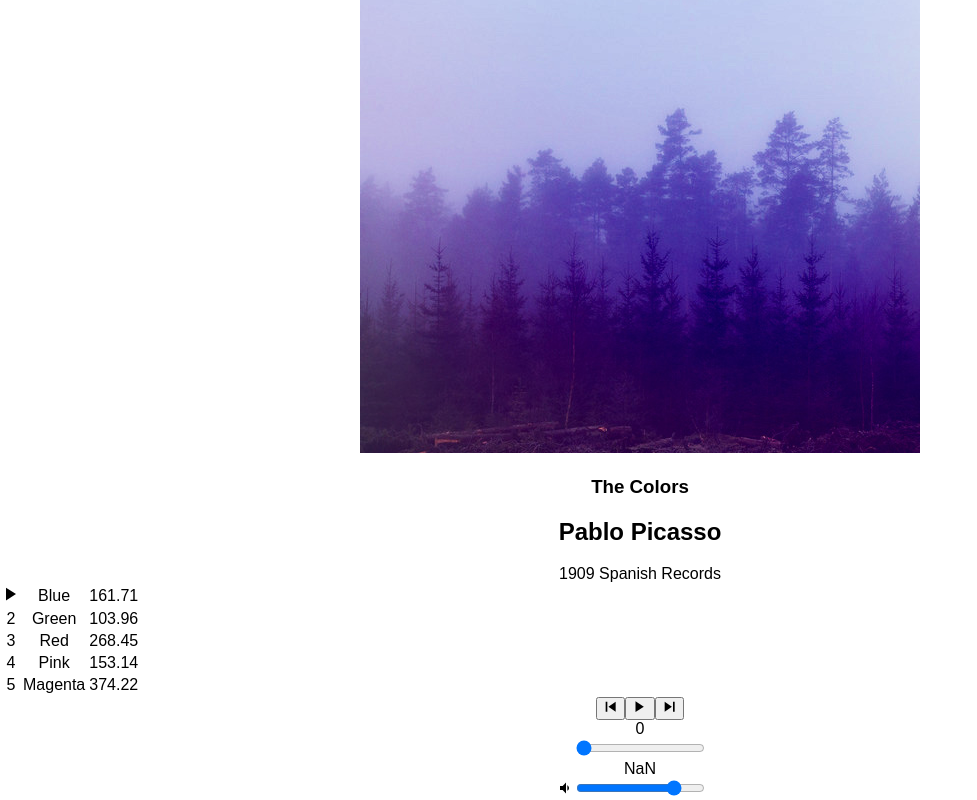
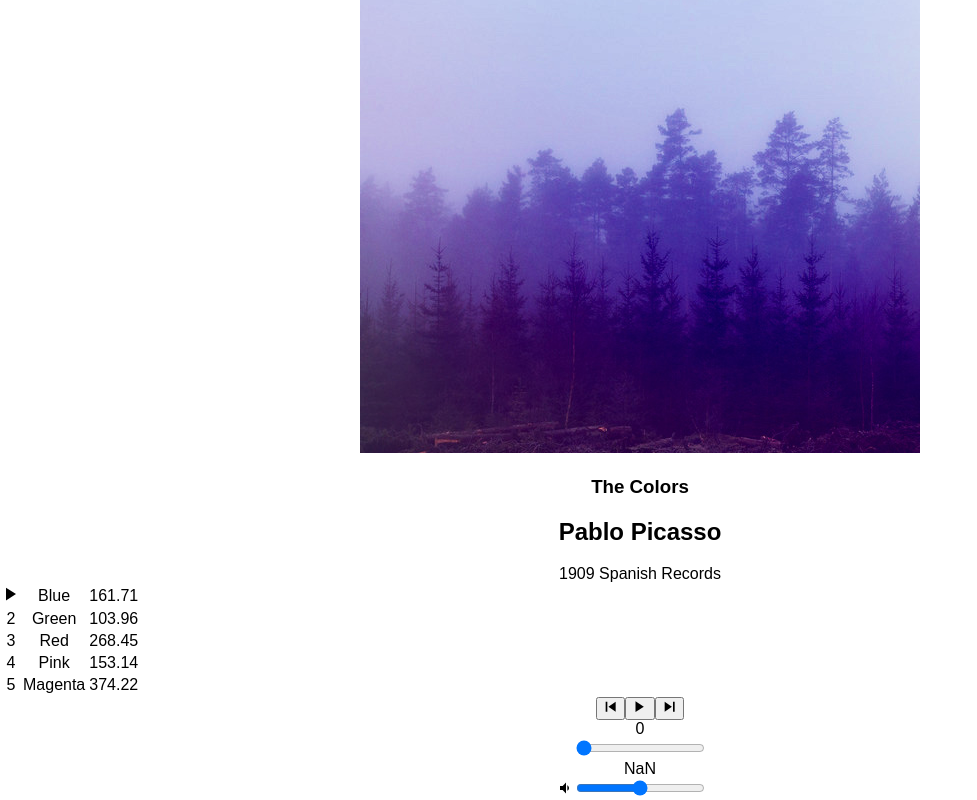
Before and after one commit to diva-D/bloc-jams-react, a React (Create React App) app: page /album/the-colors in a window 1280 px wide. Shown: the part 205-1005 px from the top of the page, without its empty margins (0-977 px from the left). Built offline with nearby package versions, Linux system fonts and the light colour scheme; some icons are missing.

Commit message:
Assignment player bar range inputs: Volume bar completed

```diff
--- a/src/components/Album.js
+++ b/src/components/Album.js
@@ -18,10 +18,12 @@ class Album extends Component {
             songHover: 0,
             currentTime: 0,
             duration: album.songs[0].duration,
+            volume: "0.5",
         };
 
         this.audioElement = document.createElement('audio');
         this.audioElement.src = album.songs[0].audioSrc;
+        this.audioElement.volume = this.state.volume;
     }
 
     componentDidMount() {
@@ -31,17 +33,22 @@ class Album extends Component {
             },
             durationchange: e => {
                 this.setState({ duration: this.audioElement.duration });
+            },
+            volumechange: e => {
+                this.setState({ volume: this.audioElement.volume });
             }
         };
 
         this.audioElement.addEventListener('timeupdate', this.eventListeners.timeupdate);
         this.audioElement.addEventListener('durationchange', this.eventListeners.durationchange);
+        this.audioElement.addEventListener('volumechange', this.eventListeners.volumechange);
     }
 
     componentWillUnmount() {
         this.audioElement.src = null;
         this.audioElement.removeEventListener('timeupdate', this.eventListeners.timeupdate);
         this.audioElement.removeEventListener('durationchange', this.eventListeners.durationchange);
+        this.audioElement.removeEventListener('volumechange', this.eventListeners.volumechange);
     }
 
     play() {
@@ -89,6 +96,12 @@ class Album extends Component {
         const newTime = this.audioElement.duration * e.target.value;
         this.audioElement.currentTime = newTime;
         this.setState({ currentTime: newTime });
+    }
+
+    handleVolumeChange(e) {
+        const newVolume = this.audioElement.volume + (e.target.value - this.audioElement.volume);
+        this.audioElement.volume = newVolume;
+        this.setState({ volume: newVolume });
     }
 
     handleMouseEnter(index) {
@@ -152,8 +165,10 @@ class Album extends Component {
                     handlePrevClick={() => this.handlePrevClick()}
                     handleNextClick={() => this.handleNextClick()}
                     handleTimeChange={(e) => this.handleTimeChange(e)}
+                    handleVolumeChange={(e) => this.handleVolumeChange(e)}
                     currentTime={this.audioElement.currentTime}
                     duration={this.audioElement.duration}
+                    volume={this.audioElement.volume}
                 />
             </section>
         );
--- a/src/components/PlayerBar.js
+++ b/src/components/PlayerBar.js
@@ -29,7 +29,15 @@ class PlayerBar extends Component {
             </section>
             <section id="volume-control">
                 <ion-icon name="volume-low" />
-                <input type="range" className="seek-bar" value="80" />
+                <input
+                    type="range"
+                    className="seek-bar"
+                    value={this.props.volume || 0}
+                    max="1"
+                    min="0"
+                    step="0.1"
+                    onChange={this.props.handleVolumeChange}
+                />
                 <ion-icon name="ion-volume-high" />
             </section>
           </section>;
```
